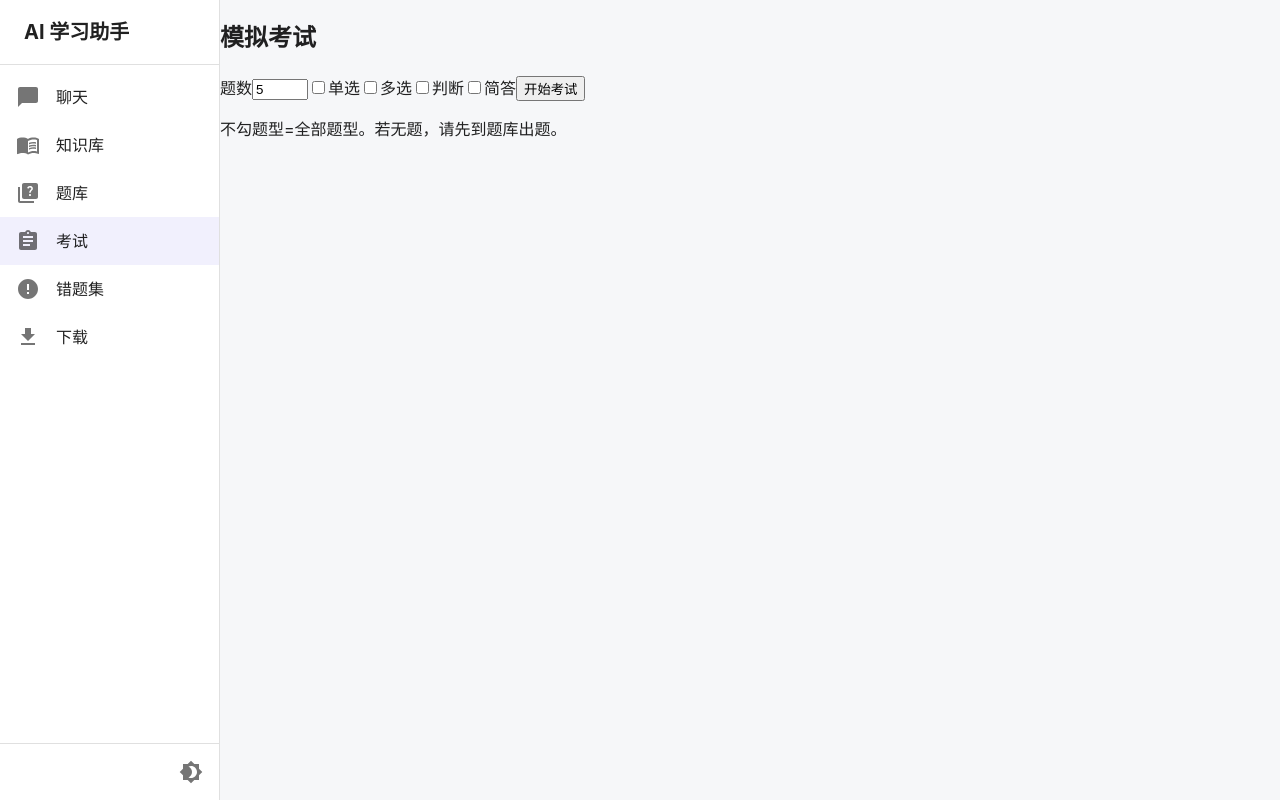
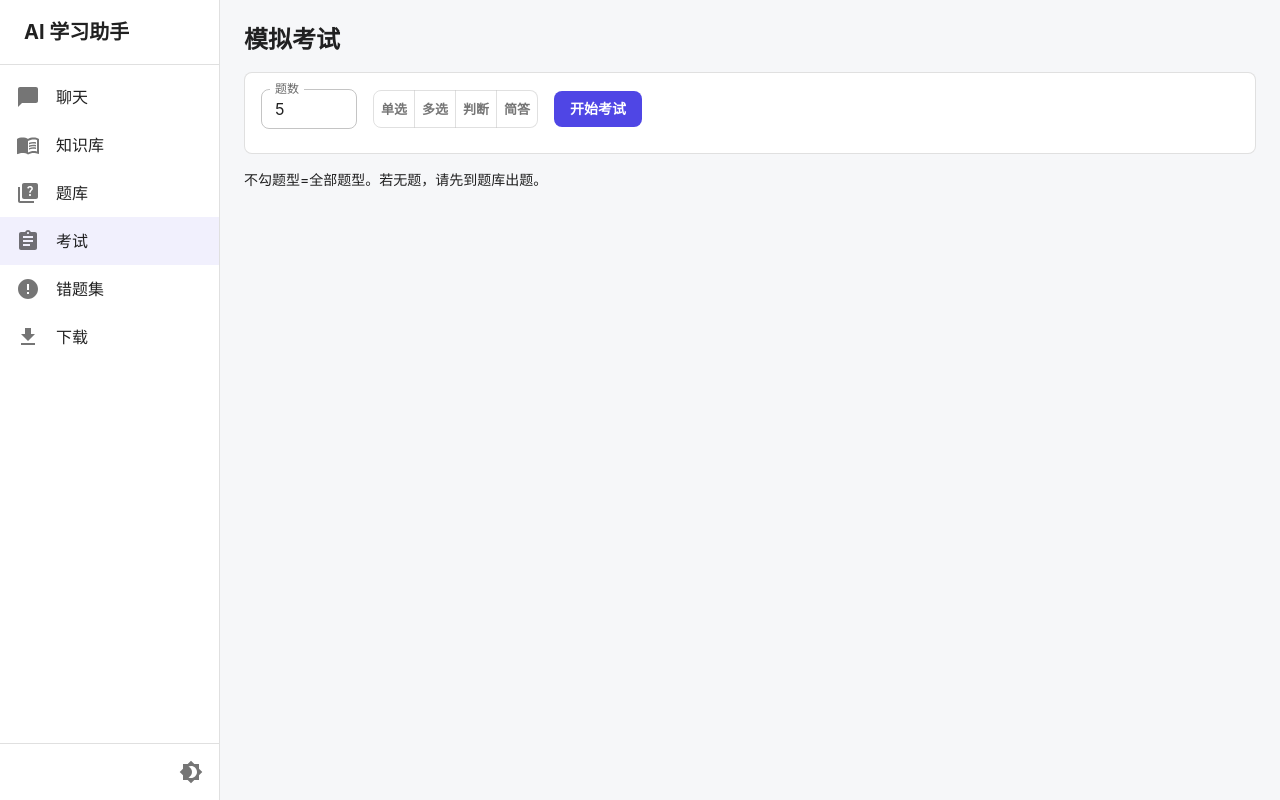
Before and after one commit to sumengnan/ai-learning-helper, a React (Vite) app in the folder web/: page /exam in a window 1280 px wide. Built offline with nearby package versions, Linux system fonts and the light colour scheme.

Commit message:
feat(web): 考试页迁移到 MUI

```diff
--- a/web/src/pages/ExamView.tsx
+++ b/web/src/pages/ExamView.tsx
@@ -1,4 +1,8 @@
 import { useState } from "react";
+import {
+  Box, Typography, Card, CardContent, TextField, ToggleButton, ToggleButtonGroup,
+  Button, Alert, Chip, Radio, RadioGroup, FormControlLabel, Checkbox, Stack,
+} from "@mui/material";
 import { api } from "../api/client";
 
 interface PaperQ { id: string; type: string; stem: string; options: string[] | null; }
@@ -24,9 +28,6 @@ export default function ExamView() {
   const [busy, setBusy] = useState(false);
   const [error, setError] = useState("");
 
-  const toggleType = (k: string) =>
-    setTypes((ts) => (ts.includes(k) ? ts.filter((t) => t !== k) : [...ts, k]));
-
   const start = async () => {
     setBusy(true); setResult(null); setAnswers({}); setError("");
     try {
@@ -44,7 +45,6 @@ export default function ExamView() {
   };
 
   const setAns = (id: string, v: unknown) => setAnswers((a) => ({ ...a, [id]: v }));
-
   const toggleMulti = (id: string, idx: number) =>
     setAnswers((a) => {
       const cur = (a[id] as number[] | undefined) || [];
@@ -65,84 +65,110 @@ export default function ExamView() {
 
   if (result) {
     return (
-      <div className="p-6 space-y-3">
-        <h2 className="text-xl font-bold">成绩：{result.correct}/{result.total}（{result.score} 分）</h2>
-        <ul className="space-y-2">
+      <Box sx={{ p: 3, display: "flex", flexDirection: "column", gap: 2 }}>
+        <Typography variant="h5" component="div" sx={{ fontWeight: 700 }}>
+          成绩：{result.correct}/{result.total}
+          <Chip label={`${result.score} 分`} color="primary" sx={{ ml: 1 }} />
+        </Typography>
+        <Stack spacing={1.5}>
           {result.detail.map((d, i) => (
-            <li key={i} className={`border rounded p-3 ${d.correct ? "border-green-400" : "border-red-400"}`}>
-              <div>{d.correct ? "✅" : "❌"} {d.stem}</div>
-              {!d.correct && <div className="text-sm text-gray-600">正确答案：{JSON.stringify(d.correct_answer)}</div>}
-              {d.explanation && <div className="text-sm text-gray-500">解析：{d.explanation}</div>}
-              {d.feedback && <div className="text-sm text-blue-600">点评：{d.feedback}</div>}
-            </li>
+            <Card key={i} variant="outlined" sx={{ borderColor: d.correct ? "success.main" : "error.main" }}>
+              <CardContent>
+                <Typography>{d.correct ? "✅" : "❌"} {d.stem}</Typography>
+                {!d.correct && (
+                  <Typography variant="body2" color="text.secondary">
+                    正确答案：{JSON.stringify(d.correct_answer)}
+                  </Typography>
+                )}
+                {d.explanation && (
+                  <Typography variant="body2" color="text.secondary">解析：{d.explanation}</Typography>
+                )}
+                {d.feedback && (
+                  <Typography variant="body2" color="primary">点评：{d.feedback}</Typography>
+                )}
+              </CardContent>
+            </Card>
           ))}
-        </ul>
-        <button onClick={() => { setPaper([]); setResult(null); }}
-          className="bg-blue-600 text-white px-3 py-1 rounded">再考一次</button>
-      </div>
+        </Stack>
+        <Box>
+          <Button variant="contained" onClick={() => { setPaper([]); setResult(null); }}>
+            再考一次
+          </Button>
+        </Box>
+      </Box>
     );
   }
 
   if (paper.length === 0) {
     return (
-      <div className="p-6 space-y-3">
-        <h2 className="text-xl font-bold">模拟考试</h2>
-        <div className="flex items-center gap-3 flex-wrap">
-          <label>题数
-            <input type="number" min={1} max={20} value={count}
-              onChange={(e) => setCount(Number(e.target.value))}
-              className="border rounded px-2 py-1 w-16 ml-1" />
-          </label>
+      <Box sx={{ p: 3, display: "flex", flexDirection: "column", gap: 2 }}>
+        <Typography variant="h5" sx={{ fontWeight: 700 }}>模拟考试</Typography>
+        <Card variant="outlined">
+          <CardContent>
+            <Stack direction="row" spacing={2} sx={{ alignItems: "center", flexWrap: "wrap" }}>
+              <TextField
+                type="number" size="small" label="题数" sx={{ width: 96 }}
+                slotProps={{ htmlInput: { min: 1, max: 20 } }}
+                value={count} onChange={(e) => setCount(Number(e.target.value))}
+              />
+              <ToggleButtonGroup size="small" value={types} onChange={(_, v: string[]) => setTypes(v)}>
                 {TYPES.map((t) => (
-            <label key={t.key} className="flex items-center gap-1">
-              <input type="checkbox" checked={types.includes(t.key)}
-                onChange={() => toggleType(t.key)} />{t.label}
-            </label>
+                  <ToggleButton key={t.key} value={t.key}>{t.label}</ToggleButton>
                 ))}
-          <button onClick={start} disabled={busy}
-            className="bg-blue-600 text-white px-3 py-1 rounded disabled:opacity-50">
+              </ToggleButtonGroup>
+              <Button variant="contained" onClick={start} disabled={busy}>
                 {busy ? "组卷中…" : "开始考试"}
-          </button>
-        </div>
-        <p className="text-gray-500 text-sm">不勾题型=全部题型。若无题，请先到题库出题。</p>
-        {error && <p className="text-red-600 text-sm">{error}</p>}
-      </div>
+              </Button>
+            </Stack>
+          </CardContent>
+        </Card>
+        <Typography variant="body2" color="text.secondary">
+          不勾题型=全部题型。若无题，请先到题库出题。
+        </Typography>
+        {error && <Alert severity="error">{error}</Alert>}
+      </Box>
     );
   }
 
   return (
-    <div className="p-6 space-y-4">
-      <h2 className="text-xl font-bold">答题（{paper.length} 题）</h2>
+    <Box sx={{ p: 3, display: "flex", flexDirection: "column", gap: 2 }}>
+      <Typography variant="h5" sx={{ fontWeight: 700 }}>答题（{paper.length} 题）</Typography>
       {paper.map((q, qi) => (
-        <div key={q.id} className="border rounded p-3 space-y-1">
-          <div>{qi + 1}. {q.stem}</div>
-          {q.type === "single" && q.options?.map((o, i) => (
-            <label key={i} className="block">
-              <input type="radio" name={q.id} onChange={() => setAns(q.id, i)} /> {o}
-            </label>
+        <Card key={q.id} variant="outlined">
+          <CardContent>
+            <Typography gutterBottom>{qi + 1}. {q.stem}</Typography>
+            {q.type === "single" && (
+              <RadioGroup onChange={(e) => setAns(q.id, Number(e.target.value))}>
+                {q.options?.map((o, i) => (
+                  <FormControlLabel key={i} value={i} control={<Radio />} label={o} />
                 ))}
+              </RadioGroup>
+            )}
             {q.type === "multiple" && q.options?.map((o, i) => (
-            <label key={i} className="block">
-              <input type="checkbox" onChange={() => toggleMulti(q.id, i)} /> {o}
-            </label>
+              <FormControlLabel
+                key={i}
+                control={<Checkbox onChange={() => toggleMulti(q.id, i)} />}
+                label={o}
+              />
             ))}
             {q.type === "truefalse" && (
-            <div>
-              <label className="mr-3"><input type="radio" name={q.id} onChange={() => setAns(q.id, true)} /> 对</label>
-              <label><input type="radio" name={q.id} onChange={() => setAns(q.id, false)} /> 错</label>
-            </div>
+              <RadioGroup row onChange={(e) => setAns(q.id, e.target.value === "true")}>
+                <FormControlLabel value="true" control={<Radio />} label="对" />
+                <FormControlLabel value="false" control={<Radio />} label="错" />
+              </RadioGroup>
             )}
             {q.type === "short" && (
-            <textarea className="border rounded w-full p-1"
-              onChange={(e) => setAns(q.id, e.target.value)} />
+              <TextField fullWidth multiline minRows={2} onChange={(e) => setAns(q.id, e.target.value)} />
             )}
-        </div>
+          </CardContent>
+        </Card>
       ))}
-      <button onClick={submit} disabled={busy}
-        className="bg-green-600 text-white px-4 py-1 rounded disabled:opacity-50">
+      <Box>
+        <Button variant="contained" color="success" onClick={submit} disabled={busy}>
           {busy ? "判分中…" : "交卷"}
-      </button>
-      {error && <p className="text-red-600 text-sm">{error}</p>}
-    </div>
+        </Button>
+      </Box>
+      {error && <Alert severity="error">{error}</Alert>}
+    </Box>
   );
 }
```
Lines whose indentation alone changed are shown as unchanged.
